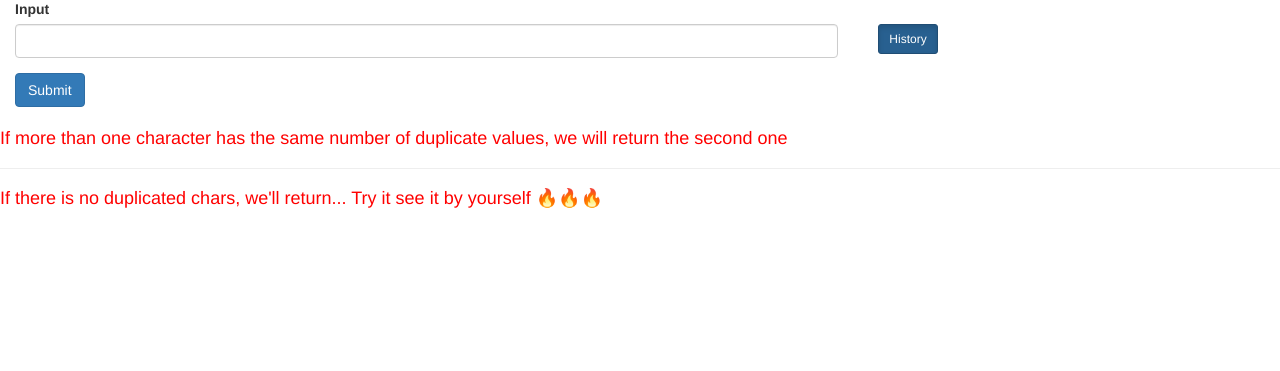
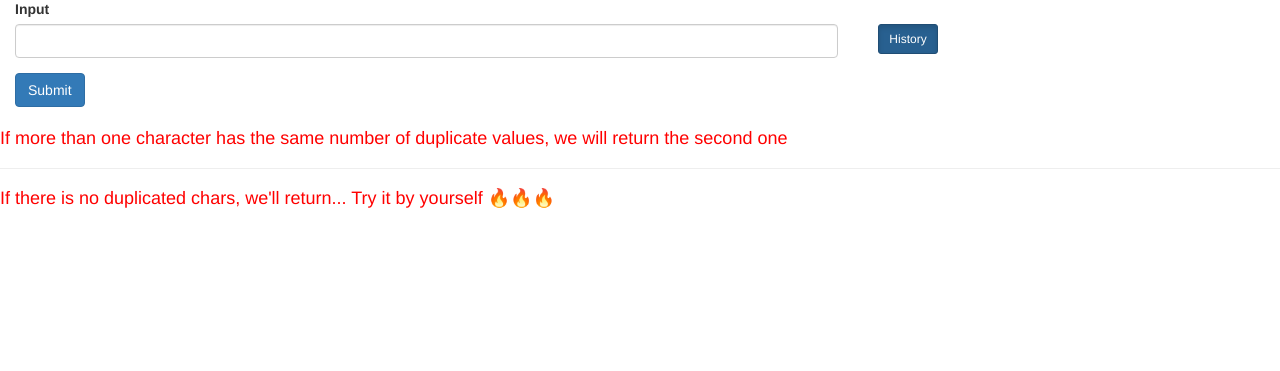
Before and after one commit to ArmanKarapetyanG/counter-web, a Flask app: page / in a window 1280 px wide. Shown: the part 155-526 px from the top of the page. Run offline with Flask 2, Linux system fonts and the light colour scheme; some libraries are stand-ins or nearby versions.

Commit message:
Update main.html

```diff
--- a/templates/main.html
+++ b/templates/main.html
@@ -13,7 +13,7 @@
 <a href="{{ url_for('data')}} " class="btn btn-primary btn-sm active" role="button" aria-pressed="true" style="margin:25px">History</a>
 <h4 style="color:red; margin:auto; padding-top:50px">If more than one character has the same number of duplicate values, we will return the second one</h4>
 <hr>
-<h4 style="color:red; margin:auto;">If there is no duplicated chars, we'll return... Try it see it by yourself 🔥🔥🔥</h4>
+<h4 style="color:red; margin:auto;">If there is no duplicated chars, we'll return... Try it by yourself 🔥🔥🔥</h4>
 {% endblock %}
 
 <!--app was built by Arman Karpetyan (armanslaptop@gmail.com)-->
```
